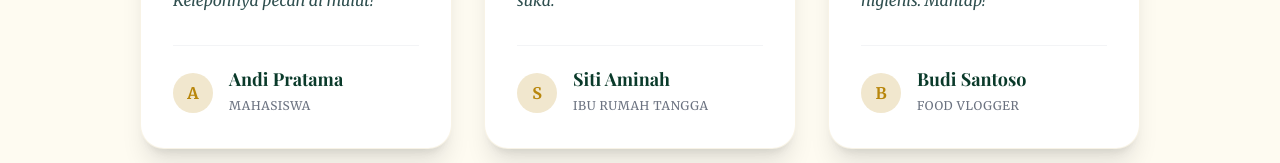
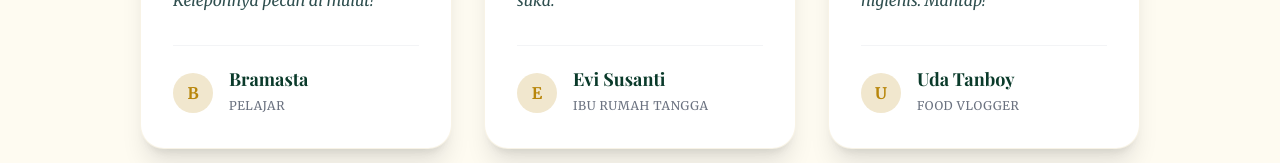
Before and after one commit to kaadutz/fiverr, a React (Vite) app: page / in a window 1280 px wide. Shown: the part 3813-3976 px from the top of the page. Built offline with nearby package versions, Linux system fonts and the light colour scheme; a web font is replaced by a local one.

Commit message:
Update Home.tsx

```diff
--- a/src/pages/Home.tsx
+++ b/src/pages/Home.tsx
@@ -12,11 +12,11 @@ const Home = () => {
           {/* Overlay Gelap Dikit biar Teks Terbaca */}
           <div className="absolute inset-0 bg-black/30 mix-blend-multiply"></div>
 
-          {/* --- FOGGY EFFECT (DIPERTEBAL) --- */}
-          {/* Layer 1: Gradasi dari bawah ke atas full screen (tipis) */}
+          {/* --- FOGGY EFFECT (DIPERHALUS UNTUK DARK MODE) --- */}
+          {/* Layer 1: Gradasi Full Screen (Memberikan atmosfer foggy) */}
           <div className="absolute inset-0 bg-gradient-to-t from-cream-parchment dark:from-forest-deep via-transparent to-transparent opacity-90"></div>
 
-          {/* Layer 2: Gradasi Solid di bawah (Tinggi 500px biar seamless banget) */}
+          {/* Layer 2: Gradasi Bawah Extra Tinggi (Menghilangkan garis potong) */}
           <div className="absolute bottom-0 left-0 w-full h-[500px] bg-gradient-to-t from-cream-parchment dark:from-forest-deep to-transparent"></div>
         </div>
 
@@ -215,17 +215,17 @@ const Home = () => {
           <div className="grid grid-cols-1 md:grid-cols-3 gap-8">
             {[
               {
-                name: 'Andi Pratama',
-                role: 'Mahasiswa',
+                name: 'Bramasta',
+                role: 'Pelajar',
                 text: 'Rasanya otentik banget! Mengingatkan saya pada kampung halaman di Lombok. Keleponnya pecah di mulut!'
               },
               {
-                name: 'Siti Aminah',
+                name: 'Evi Susanti',
                 role: 'Ibu Rumah Tangga',
                 text: 'Es Poteng-nya segar, manisnya pas dan nggak bikin eneg. Anak-anak saya di rumah juga pada suka.'
               },
               {
-                name: 'Budi Santoso',
+                name: 'Uda Tanboy',
                 role: 'Food Vlogger',
                 text: 'Salut sama anak muda yang melestarikan kuliner tradisional. Kemasannya juga modern dan higienis. Mantap!'
               },
```
